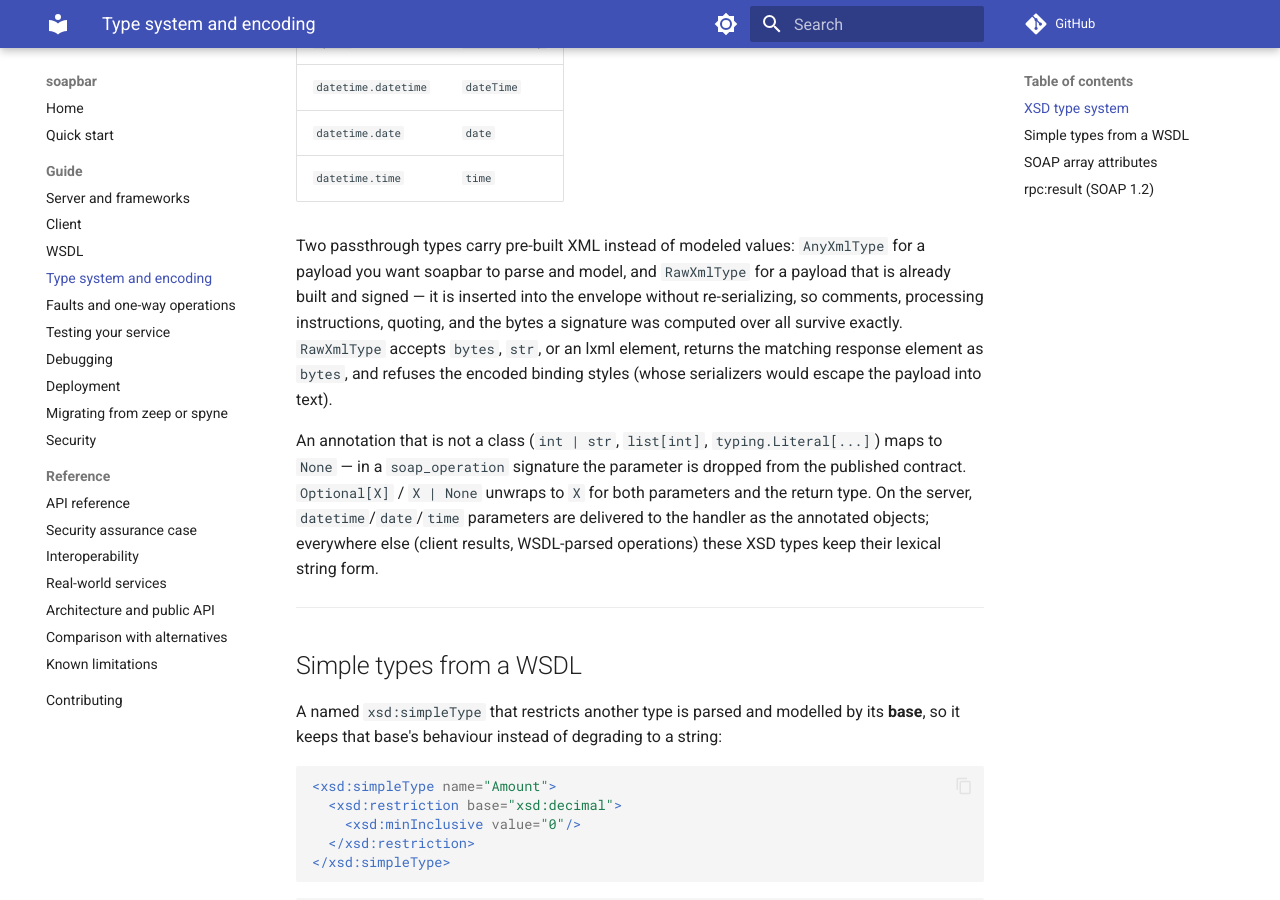
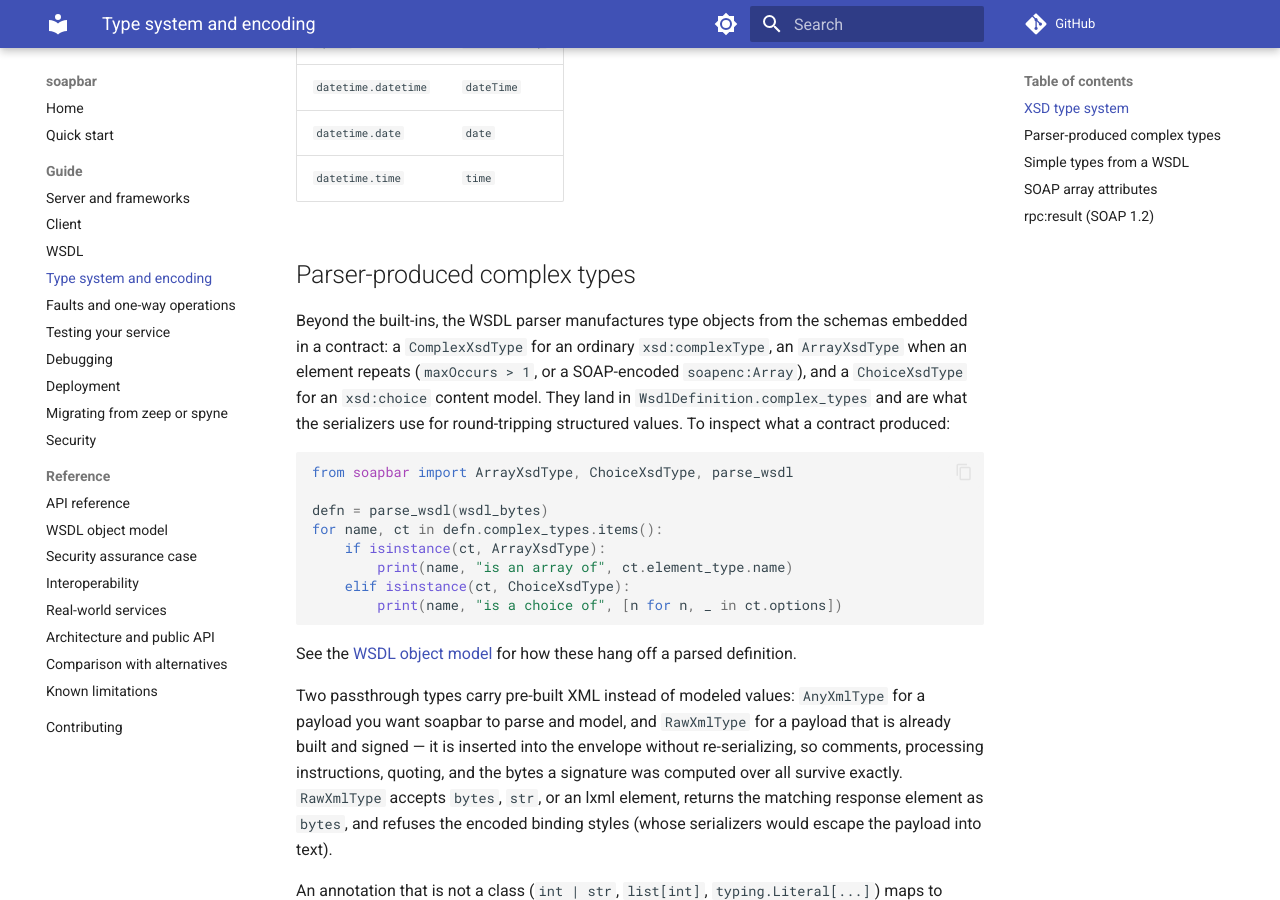
Before and after one commit to hitoshyamamoto/soapbar, an MkDocs documentation site: the page built from docs/types.md, in a window 1280 px wide and 900 px high, scrolled down 935 px. Built offline with MkDocs 1.6.1 and Material for MkDocs 9.7.7, drawn with Linux system fonts in a browser that asks for light colours; comment, search, counter and statistics services are not loaded.

Commit message:
docs: document the WSDL object model and parser-produced types (#271)
Task 1 of the public-surface audit: 24 of 78 exported symbols had no
mention in docs/ or README while `STABILITY.md` commits to every
top-level export. This PR documents the groups that stay (the
deprecation of the plumbing group follows in its own PR):

- **`docs/wsdl-model.md`** (Reference nav): the map of the `parse_wsdl`
return graph — the 10 `Wsdl*` dataclasses on two axes joined by name
references — organized around real questions (operations? soapAction?
style? inputs/outputs?), with a runnable example over the vendored VIES
WSDL. The example was executed and its output is embedded verbatim.
Field-level reference remains mkdocstrings' job in `api.md`.
- **`docs/types.md`**: `ArrayXsdType`/`ChoiceXsdType` as parser
products, with an inspection snippet validated against the real
attribute names (`element_type`, `options`).
- **`docs/security.md`**: `parse_xml_document` documented beside the
hardened-parser section as the polymorphic entry `parse_wsdl` itself
uses; `extract_xop_elements` documented in the MTOM section as the
inspection helper.
- **README**: one line for `soapbar.__version__`.

`mkdocs build --strict` clean; suite 1135 passed, 0 failed; `ruff` and
`mypy src/ --strict` clean.

````diff
--- a/docs/types.md
+++ b/docs/types.md
@@ -36,6 +36,30 @@ Python → XSD mapping:
 | `datetime.datetime` | `dateTime` |
 | `datetime.date` | `date` |
 | `datetime.time` | `time` |
+
+## Parser-produced complex types
+
+Beyond the built-ins, the WSDL parser manufactures type objects from the
+schemas embedded in a contract: a `ComplexXsdType` for an ordinary
+`xsd:complexType`, an `ArrayXsdType` when an element repeats
+(`maxOccurs > 1`, or a SOAP-encoded `soapenc:Array`), and a `ChoiceXsdType`
+for an `xsd:choice` content model. They land in
+`WsdlDefinition.complex_types` and are what the serializers use for
+round-tripping structured values. To inspect what a contract produced:
+
+```python
+from soapbar import ArrayXsdType, ChoiceXsdType, parse_wsdl
+
+defn = parse_wsdl(wsdl_bytes)
+for name, ct in defn.complex_types.items():
+    if isinstance(ct, ArrayXsdType):
+        print(name, "is an array of", ct.element_type.name)
+    elif isinstance(ct, ChoiceXsdType):
+        print(name, "is a choice of", [n for n, _ in ct.options])
+```
+
+See the [WSDL object model](wsdl-model.md) for how these hang off a parsed
+definition.
 
 Two passthrough types carry pre-built XML instead of modeled values:
 `AnyXmlType` for a payload you want soapbar to parse and model, and
--- a/mkdocs.yml
+++ b/mkdocs.yml
@@ -68,6 +68,7 @@ nav:
       - Security: security.md
   - Reference:
       - API reference: api.md
+      - WSDL object model: wsdl-model.md
       - Security assurance case: assurance-case.md
       - Interoperability: interoperability.md
       - Real-world services: real-world.md
````
Also changed, not shown: README.md (+2 -0 lines), docs/security.md (+14 -0 lines), docs/wsdl-model.md (added, +99 -0 lines).
